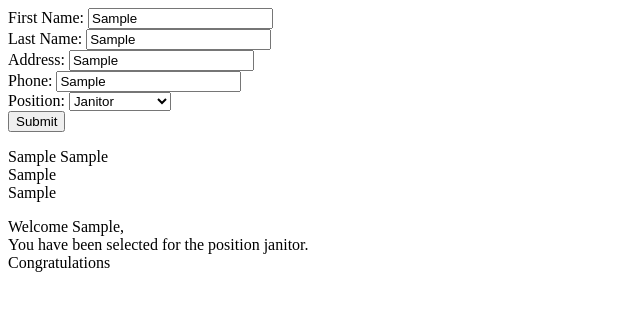
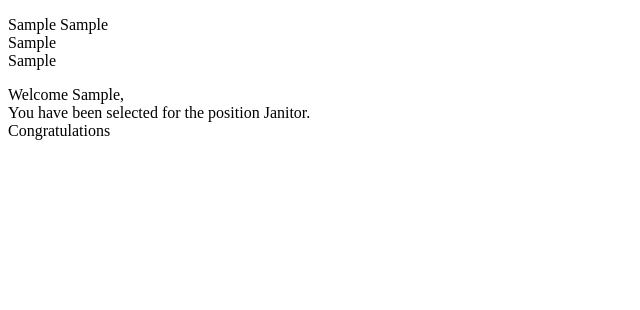
Before and after one commit to racernv/School, a plain HTML site: page Thursday/newemployee.html in a window 1280 px wide. Both pictures are taken after typing "Sample", "Sample", "Sample", "Sample" into the empty fields and a click on the button "Submit". Shown: the whole page, without its empty margins (0-640 px from the left). Drawn offline with Linux system fonts and the light colour scheme.

Commit message:
streamlined job app app

```diff
--- a/Thursday/jobapp.js
+++ b/Thursday/jobapp.js
@@ -5,13 +5,13 @@ function myFunction() {
 		var phone
 		var position
 
-		nameFirst = document.getElementById("employee_first").value;
-		nameLast = document.getElementById("employee_last").value;
-		employeeAddress = document.getElementById("employee_address").value;
-		phone = document.getElementById("employee_phone").value;
-		position = document.getElementById("employee_position").value;
+		nameFirst = $("#employee_first").val();
+		nameLast = $("#employee_last").val();
+		employeeAddress = $("#employee_address").val();
+		phone = $("#employee_phone").val();
+		position = $("#employee_position").val();
 
 
-
-		$(".popup").append( "<p>" + nameFirst + " " + nameLast + "<br>" + employeeAddress + "<br>" + phone + "</p><p>Welcome " + nameFirst + ",<br>You have been selected for the position " + position + ".<br>Congratulations</p>" );
+		$("#form").hide();
+		$(".popup").html( "<p>" + nameFirst + " " + nameLast + "<br>" + employeeAddress + "<br>" + phone + "</p><p>Welcome " + nameFirst + ",<br>You have been selected for the position " + position + ".<br>Congratulations</p>" );
 };
--- a/Thursday/newemployee.html
+++ b/Thursday/newemployee.html
@@ -8,7 +8,7 @@
 
 
     <body>
-
+		<div id="form">
 			<div>
 				<label for="employee_first">First Name:</label>
 				<input type="text" id="employee_first" name="namefirst"></input>
@@ -28,14 +28,15 @@
 			<div>
 				<label for="employee_position">Position:</label>
 				<select id="employee_position" name="position">
-					<option value="janitor">Janitor</option>
-					<option value="mop">Mop Boy</option>
-					<option value="secretary">Secretary</option>
-					<option value="coffee">Coffee Maker</option>
+					<option value="Janitor">Janitor</option>
+					<option value="Mop Boy">Mop Boy</option>
+					<option value="Secretary">Secretary</option>
+					<option value="Coffee Maker">Coffee Maker</option>
 				</select>
 			</div>
 			<div id="employee_submit">
 				<button id="submit_button" type="submit" onclick="myFunction()">Submit</button>
+			</div>
 			</div>
 		<div class="popup">
 
```
